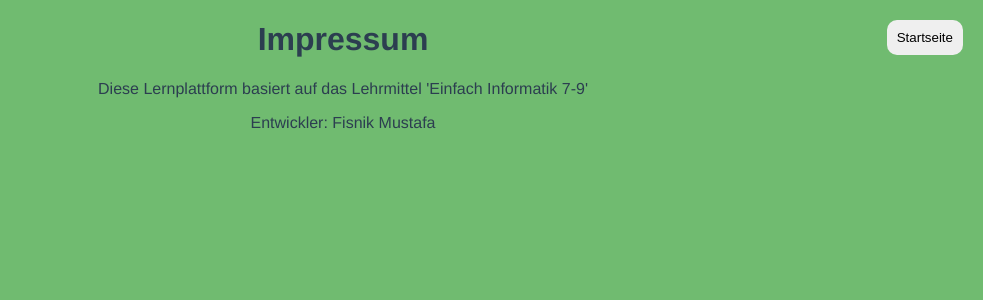
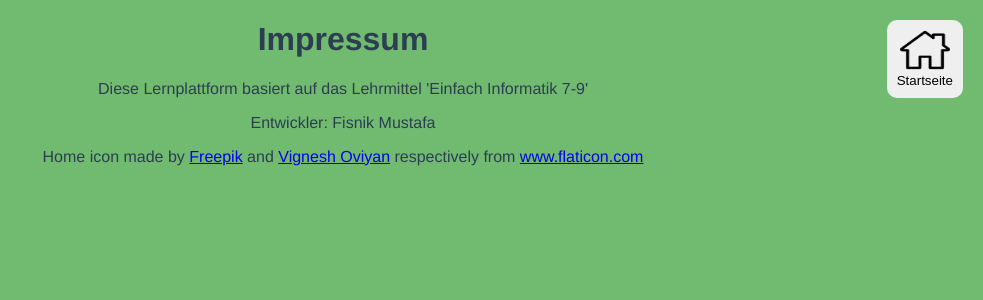
Before and after one commit to Fisnik-Mustafa/bsc-thesis, a Vue app: page /aboutview in a window 1280 px wide. Shown: the top 300 px of the page, without its empty margins (297-1280 px from the left). Built offline with nearby package versions, Linux system fonts and the light colour scheme.

Commit message:
About Page angepasst

```diff
--- a/src/views/AboutView.vue
+++ b/src/views/AboutView.vue
@@ -1,19 +1,32 @@
 <template>
   <div class="about">
     <h1>Impressum</h1>
-    <p>Diese Lernplattform basiert auf das Lehrmittel 'Einfach Informatik 7-9'</p>
+    <Backtohomepage />
+    <p>
+      Diese Lernplattform basiert auf das Lehrmittel 'Einfach Informatik 7-9'
+    </p>
     <p>Entwickler: Fisnik Mustafa</p>
-    <router-link to="/">
+    <div>
+      Home icon made by
+      <a href="https://www.freepik.com" title="Freepik">Freepik</a> and
+      <a
+        href="https://www.flaticon.com/authors/vignesh-oviyan"
+        title="Vignesh Oviyan"
+      >
+        Vignesh Oviyan</a
+      >
+      respectively from <a href="https://www.flaticon.com/">www.flaticon.com</a>
+    </div>
+    <!--    <router-link to="/">
       <button class="back_to_homepage">
         Startseite
       </button>
-    </router-link>
+    </router-link> -->
   </div>
 </template>
 <script>
-export default {
-
-}
+import Backtohomepage from "@/components/Backtohomepage.vue";
+export default { components: { Backtohomepage } };
 </script>
 
 <style>
@@ -23,11 +36,12 @@ export default {
   right: 0px;
   margin: 20px;
   padding: 10px;
-  border:rgb(83, 81, 81);
+  border: rgb(83, 81, 81);
 }
 .back_to_homepage:hover {
   background-color: rgb(83, 81, 81);
   color: white;
-  box-shadow: 0 12px 16px 0 rgba(0,0,0,0.24), 0 17px 50px 0 rgba(0,0,0,0.19);
+  box-shadow: 0 12px 16px 0 rgba(0, 0, 0, 0.24),
+    0 17px 50px 0 rgba(0, 0, 0, 0.19);
 }
 </style>
```
